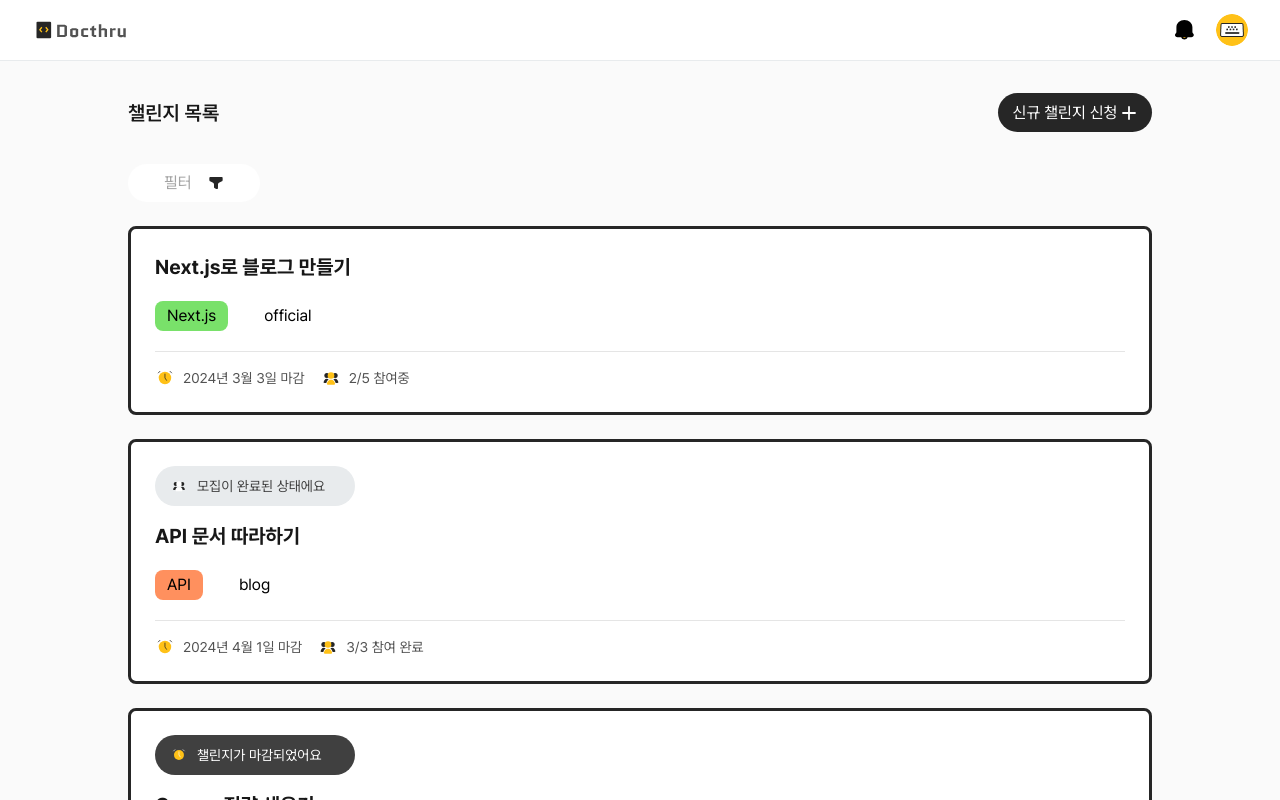
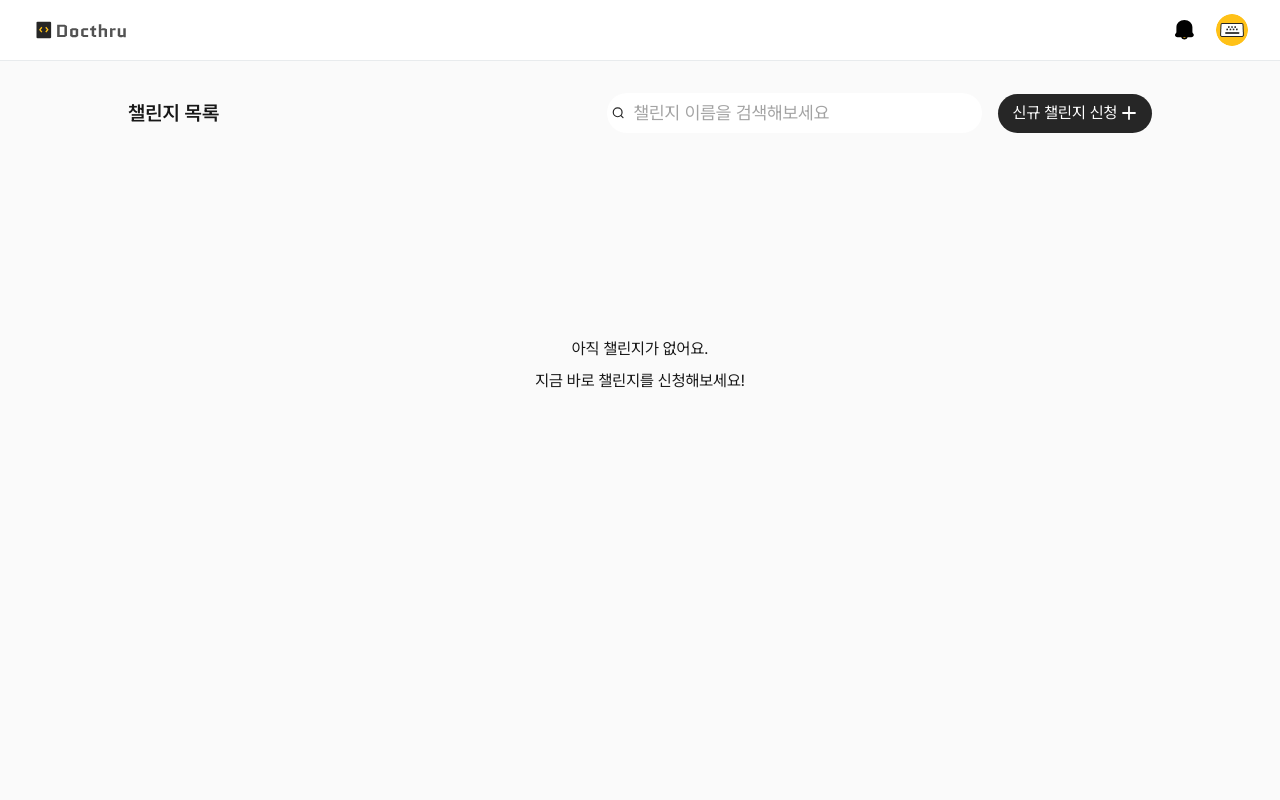
Before and after one commit to FS9Team32/fs9-docthru-team32-fe, a Next.js app: page /challenge in a window 1280 px wide. Shown: the top 800 px of the page. Built offline with nearby package versions, Linux system fonts and the light colour scheme.

Commit message:
feat: add searchbar for challenge list

```diff
--- a/src/app/(main)/challenge/_components/ChallengeCard.jsx
+++ b/src/app/(main)/challenge/_components/ChallengeCard.jsx
@@ -12,13 +12,11 @@
 
 export default function ChallengeCard({ challenge }) {
   const deadlineDate = useMemo(() => {
-    if (typeof window === 'undefined') return '';
     const date = new Date(challenge.deadlineAt);
-    return date.toLocaleDateString('ko-KR', {
-      year: 'numeric',
-      month: 'long',
-      day: 'numeric',
-    });
+    const year = date.getFullYear();
+    const month = String(date.getMonth() + 1).padStart(2, '0');
+    const day = String(date.getDate()).padStart(2, '0');
+    return `${year}.${month}.${day}`;
   }, [challenge.deadlineAt]);
 
   const isFull = challenge.workCount >= challenge.maxParticipants;
--- /dev/null
+++ b/src/app/(main)/challenge/_components/SearchBar.jsx
@@ -0,0 +1,37 @@
+'use client';
+
+import { useState } from 'react';
+import Image from 'next/image';
+import CategoryChip from '@/components/CategoryChip';
+import icSearch from '@/assets/ic_search.svg';
+
+export default function SearchBar({ onSearch }) {
+  const [searchValue, setSearchValue] = useState('');
+
+  const handleSubmit = (e) => {
+    onSearch(searchValue);
+  };
+
+  const handleChange = (e) => {
+    setSearchValue(e.target.value);
+  };
+
+  return (
+    <form onSubmit={handleSubmit} className="flex-1 h-full">
+      <CategoryChip
+        className="flex h-full w-full items-center gap-2 border px-4 py-2"
+        style={{ borderColor: '#D4D4D4' }}
+      >
+        <Image src={icSearch} alt="검색" width={16} height={16} />
+        <input
+          type="text"
+          value={searchValue}
+          onChange={handleChange}
+          placeholder="챌린지 이름을 검색해보세요"
+          className="flex-1 bg-transparent text-lg outline-none placeholder:text-gray-400"
+          style={{ color: '#A3A3A3' }}
+        />
+      </CategoryChip>
+    </form>
+  );
+}
--- a/src/app/(main)/challenge/page.jsx
+++ b/src/app/(main)/challenge/page.jsx
@@ -5,40 +5,41 @@
 import Link from 'next/link';
 import ChallengeCardList from './_components/ChallengeCardList';
 import FilterBar from './_components/FilterBar';
+import SearchBar from './_components/SearchBar';
 import iconPlus from '@/assets/icon_plus.svg';
 
 // 필터 테스트용 임시 mock 데이터
 const mockChallenges = [
-  {
-    id: 1,
-    title: 'Next.js로 블로그 만들기',
-    category: 'Next',
-    documentType: 'official',
-    status: 'RECRUITING',
-    workCount: 2,
-    maxParticipants: 5,
-    deadlineAt: '2024-03-03T23:59:59Z',
-  },
-  {
-    id: 2,
-    title: 'API 문서 따라하기',
-    category: 'API',
-    documentType: 'blog',
-    status: 'FILLED',
-    workCount: 3,
-    maxParticipants: 3,
-    deadlineAt: '2024-04-01T23:59:59Z',
-  },
-  {
-    id: 3,
-    title: 'Career 전략 세우기',
-    category: 'Career',
-    documentType: 'official',
-    status: 'CLOSED',
-    workCount: 1,
-    maxParticipants: 4,
-    deadlineAt: '2024-05-10T23:59:59Z',
-  },
+  // {
+  //   id: 1,
+  //   title: 'Next.js로 블로그 만들기',
+  //   category: 'Next',
+  //   documentType: 'official',
+  //   status: 'RECRUITING',
+  //   workCount: 2,
+  //   maxParticipants: 5,
+  //   deadlineAt: '2024-03-03T23:59:59Z',
+  // },
+  // {
+  //   id: 2,
+  //   title: 'API 문서 따라하기',
+  //   category: 'API',
+  //   documentType: 'blog',
+  //   status: 'FILLED',
+  //   workCount: 3,
+  //   maxParticipants: 3,
+  //   deadlineAt: '2024-04-01T23:59:59Z',
+  // },
+  // {
+  //   id: 3,
+  //   title: 'Career 전략 세우기',
+  //   category: 'Career',
+  //   documentType: 'official',
+  //   status: 'CLOSED',
+  //   workCount: 1,
+  //   maxParticipants: 4,
+  //   deadlineAt: '2024-05-10T23:59:59Z',
+  // },
 ];
 
 export default function ChallengePage() {
@@ -47,15 +48,23 @@
     documentType: '',
     status: '',
   });
+  const [searchKeyword, setSearchKeyword] = useState('');
 
   const filteredChallenges = useMemo(() => {
     let result = [...mockChallenges];
+
+    if (searchKeyword.trim()) {
+      result = result.filter((challenge) =>
+        challenge.title.toLowerCase().includes(searchKeyword.toLowerCase()),
+      );
+    }
 
     if (filters.categories.length > 0) {
       result = result.filter((challenge) =>
         filters.categories.includes(challenge.category),
       );
     }
+
     if (filters.documentType) {
       result = result.filter(
         (challenge) => challenge.documentType === filters.documentType,
@@ -69,7 +78,7 @@
     }
 
     return result;
-  }, [filters]);
+  }, [filters, searchKeyword]);
 
   const handleApplyFilters = (newFilters) => {
     setFilters(newFilters);
@@ -82,7 +91,12 @@
       documentType: '',
       status: '',
     });
-    console.log('필터 초기화');
+    console.log('초기화');
+  };
+
+  const handleSearch = (keyword) => {
+    setSearchKeyword(keyword);
+    console.log('검색어:', keyword);
   };
 
   return (
@@ -95,6 +109,12 @@
           <h1 className="text-xl font-semibold leading-none text-gray-900">
             챌린지 목록
           </h1>
+          <div className="flex items-center gap-4">
+            {filteredChallenges.length === 0 && (
+              <div style={{ width: '375px', height: '40px' }}>
+                <SearchBar onSearch={handleSearch} />
+              </div>
+            )}
             <Link href="/challenge/create">
               <button
                 className="flex h-[39px] w-[154px] items-center justify-center gap-1 rounded-[19.5px] text-white"
@@ -105,12 +125,16 @@
               </button>
             </Link>
           </div>
-        <div className="mb-6">
+        </div>
+        {filteredChallenges.length > 0 && (
+          <div className="mb-6 flex items-center gap-4">
             <FilterBar
               onApply={handleApplyFilters}
               onReset={handleResetFilters}
             />
+            <SearchBar onSearch={handleSearch} />
           </div>
+        )}
         <ChallengeCardList challenges={filteredChallenges} />
       </div>
     </div>
```
Also changed, not shown: src/assets/ic_search.svg (added). Lines whose indentation alone changed are shown as unchanged.
